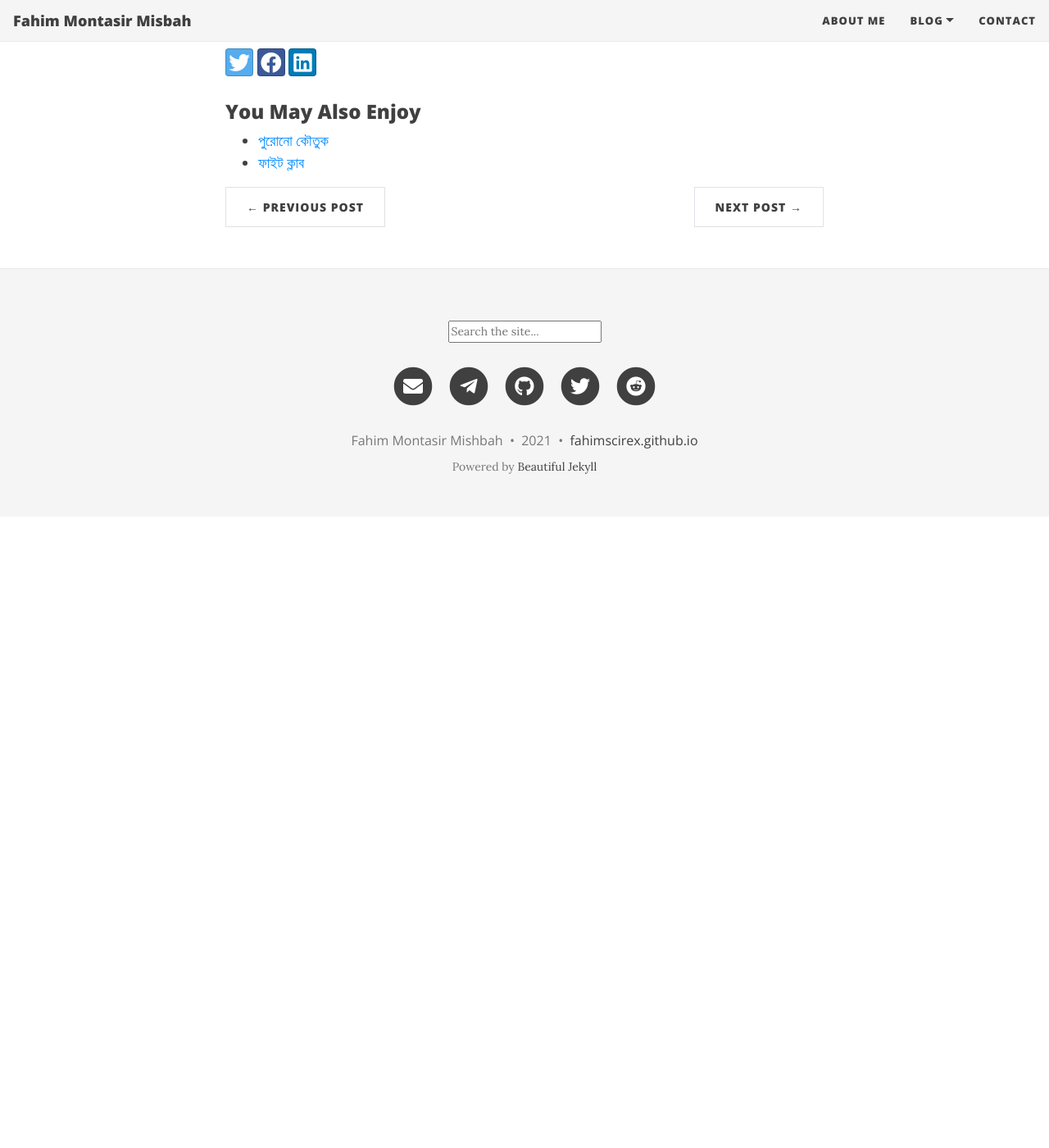
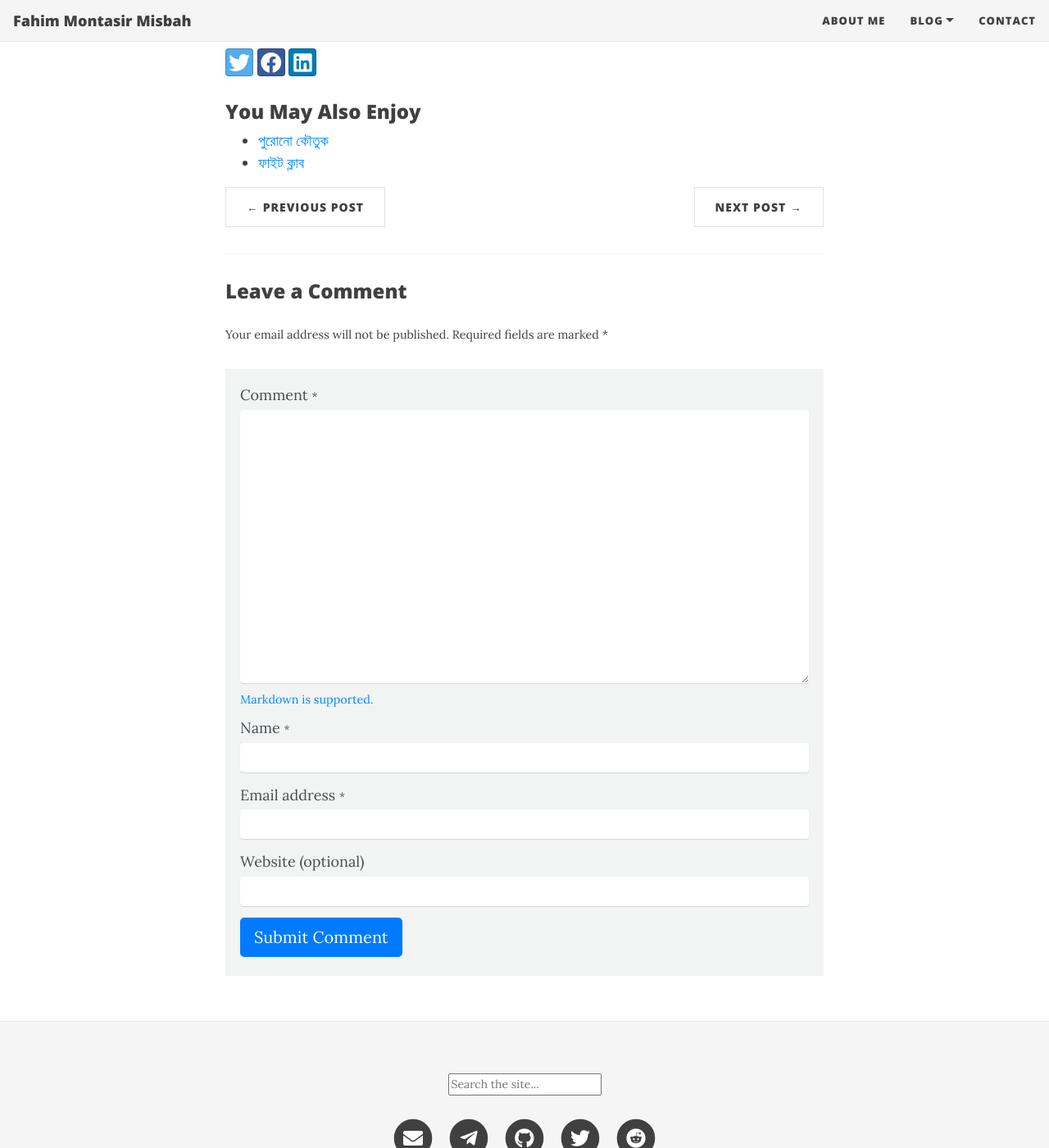
Before and after one commit to VincentTam/fahimscirex.github.io, a Jekyll site: the page built from _posts/2019-11-27-nikhojkabbo-book-review.md, in a window 1280 px wide and 1400 px high, scrolled down 1926 px. Shown: the whole window at 82% size. Built offline with Jekyll 4.4.1, drawn with Linux system fonts in a browser that asks for light colours; nearby versions of some CDN libraries; before the commit the page ends 2556 px from its top, so only the background shows below that; some of the changed lines change nothing that is shown.

Commit message:
staticman update

```diff
--- a/_config.yml
+++ b/_config.yml
@@ -145,10 +145,10 @@ gtm: "GTM-58TV7V8"
 # If you want to use reCaptcha for staticman (optional for spam protection), then fill
 # in the "siteKey" and "secret" parameters below and also in `staticman.yml`.
 # See more details at https://staticman.net/
-#staticman:
-#  repository : # GitHub username/repository eg. "daattali/beautiful-jekyll"
-#  branch     : master # If you're not using `master` branch, then you also need to update the `branch` parameter in `staticman.yml`
-#  endpoint   : # URL of your own deployment, with a trailing slash (will fallback to a public GitLab instance) eg. https://<your-api>/v3/entry/github/
+staticman:
+  repository : fahimscirex/fahimscirex.github.io # GitHub username/repository eg. "daattali/beautiful-jekyll"
+  branch     : gh-pages # If you're not using `master` branch, then you also need to update the `branch` parameter in `staticman.yml`
+#  endpoint   : https://staticman-scirex/v3/entry/github/ # URL of your own deployment, with a trailing slash (will fallback to a public GitLab instance) eg. https://<your-api>/v3/entry/github/
 #  reCaptcha:
 #    siteKey  : # Use your own site key, you need to apply for one on Google
 #    secret   : # ENCRYPT your password by going to https://staticman3.herokuapp.com/v3/encrypt/<your-site-secret>
```
